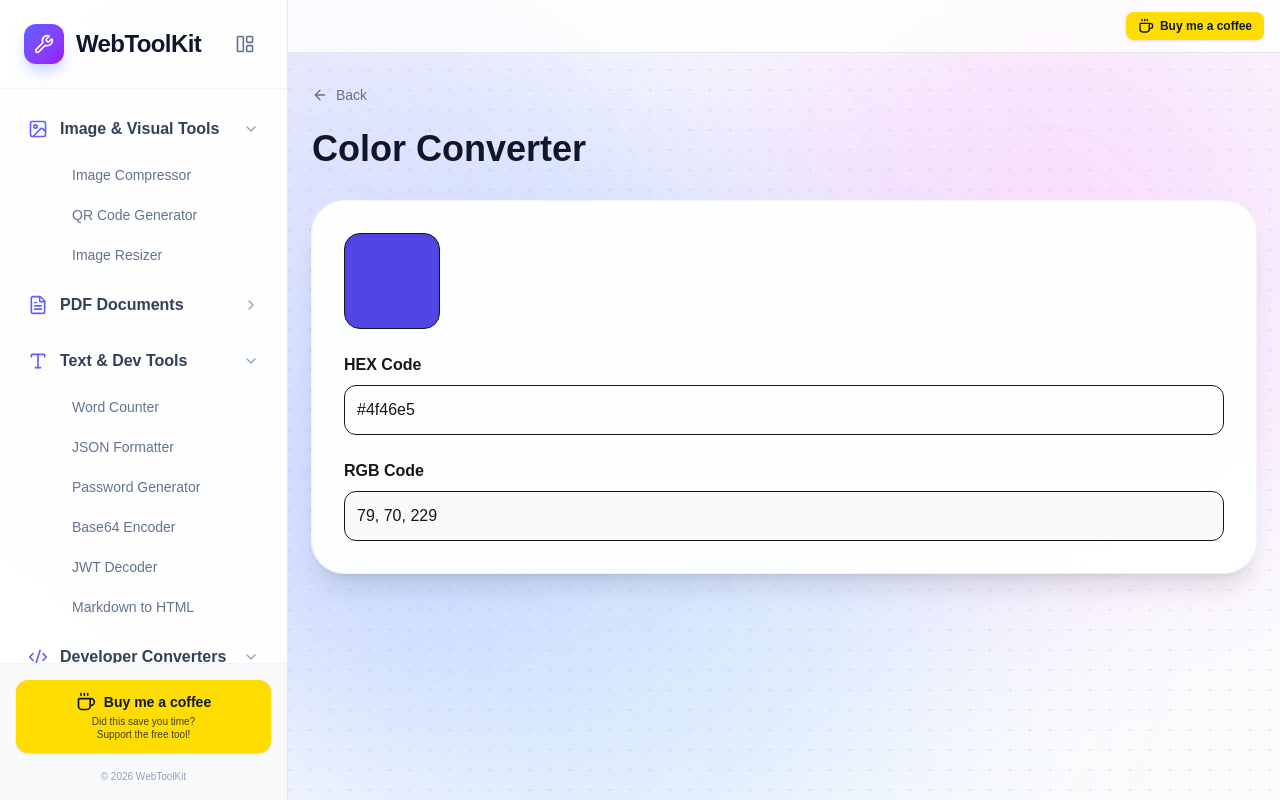
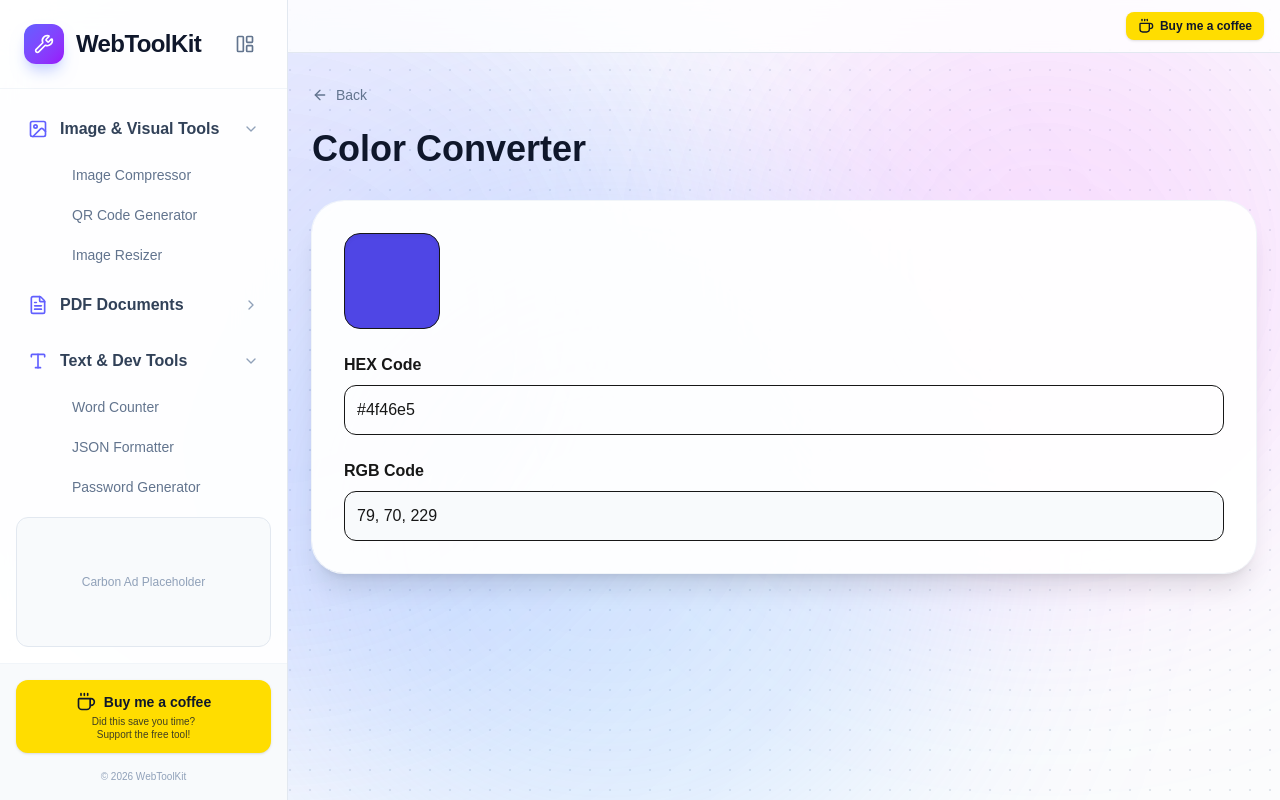
Before and after one commit to rain2002/webutilities, a Next.js app: page /tools/color-converter in a window 1280 px wide. Built offline with nearby package versions, Linux system fonts and the light colour scheme.

Commit message:
Add Carbon Ads infrastructure

```diff
--- /dev/null
+++ b/src/components/CarbonAd.tsx
@@ -0,0 +1,36 @@
+"use client";
+
+import { useEffect, useRef } from "react";
+
+export default function CarbonAd() {
+  const adContainerRef = useRef<HTMLDivElement>(null);
+
+  useEffect(() => {
+    // Carbon ads script should only be appended once
+    if (adContainerRef.current && !adContainerRef.current.hasChildNodes()) {
+      const script = document.createElement("script");
+
+      // IMPORTANT: Replace these with your actual Serve and Placement IDs once approved!
+      script.src = "//cdn.carbonads.com/carbon.js?serve=YOUR_SERVE_ID&placement=YOUR_PLACEMENT_ID";
+      script.id = "_carbonads_js";
+      script.async = true;
+
+      adContainerRef.current.appendChild(script);
+    }
+  }, []);
+
+  return (
+    <div className="w-full px-4 mb-4">
+      {/*
+        This wrapper is styled to match the site's aesthetic while the ad loads,
+        and provides the required container for the Carbon script to inject into.
+      */}
+      <div
+        ref={adContainerRef}
+        className="w-full min-h-[130px] bg-slate-50 border border-slate-200 rounded-xl overflow-hidden flex items-center justify-center text-xs text-slate-400 font-medium"
+      >
+        <span>Carbon Ad Placeholder</span>
+      </div>
+    </div>
+  );
+}
--- a/src/components/SidebarLayout.tsx
+++ b/src/components/SidebarLayout.tsx
@@ -8,6 +8,7 @@ import {
   FileText, Code2, QrCode, Type, Binary, Lock, Crop, Scissors, ShieldCheck,
   KeyRound, FileCode2, Coffee, MoreVertical, LayoutPanelLeft
 } from "lucide-react";
+import CarbonAd from "./CarbonAd";
 
 const navigation = [
   {
@@ -162,6 +163,9 @@ export default function SidebarLayout({ children }: { children: React.ReactNode
           ))}
         </div>
 
+        {/* Ad Integration Placeholder */}
+        <CarbonAd />
+
         <div className="p-4 border-t border-slate-100 bg-slate-50">
           <a
             href="https://buymeacoffee.com/rain15"
```
